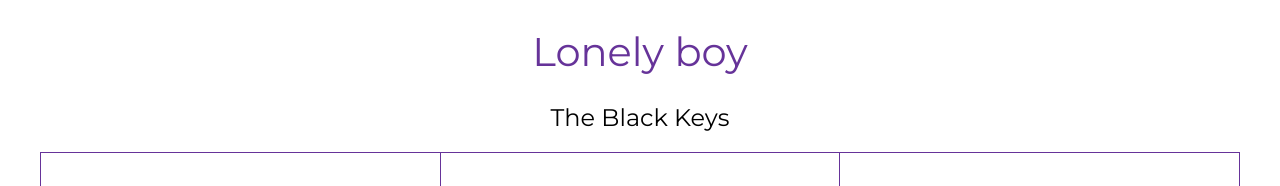
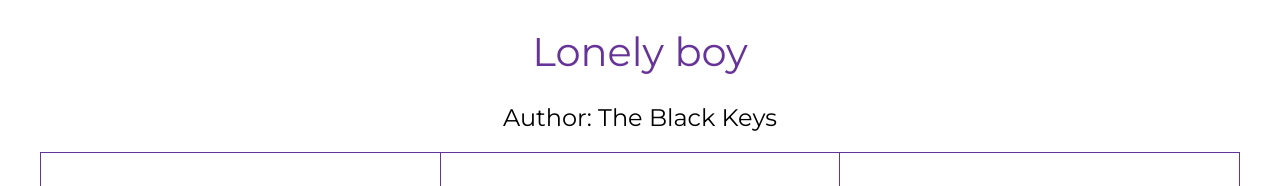
Before and after one commit to Web-ski/learning-git-3, a plain HTML site: page index.html in a window 1280 px wide. Shown: the top 186 px of the page. Drawn offline with Linux system fonts and the light colour scheme.

Commit message:
Change in h2

```diff
--- a/index.html
+++ b/index.html
@@ -11,7 +11,7 @@
     <div class="wrapper">
         <div class="container">
             <h1>Lonely boy</h1>
-            <h2>The Black Keys</h2>
+            <h2>Author: The Black Keys</h2>
             <div class="row">
                 <div class="box">
                     <p>Well, I'm so above you and it's plain to see
```
